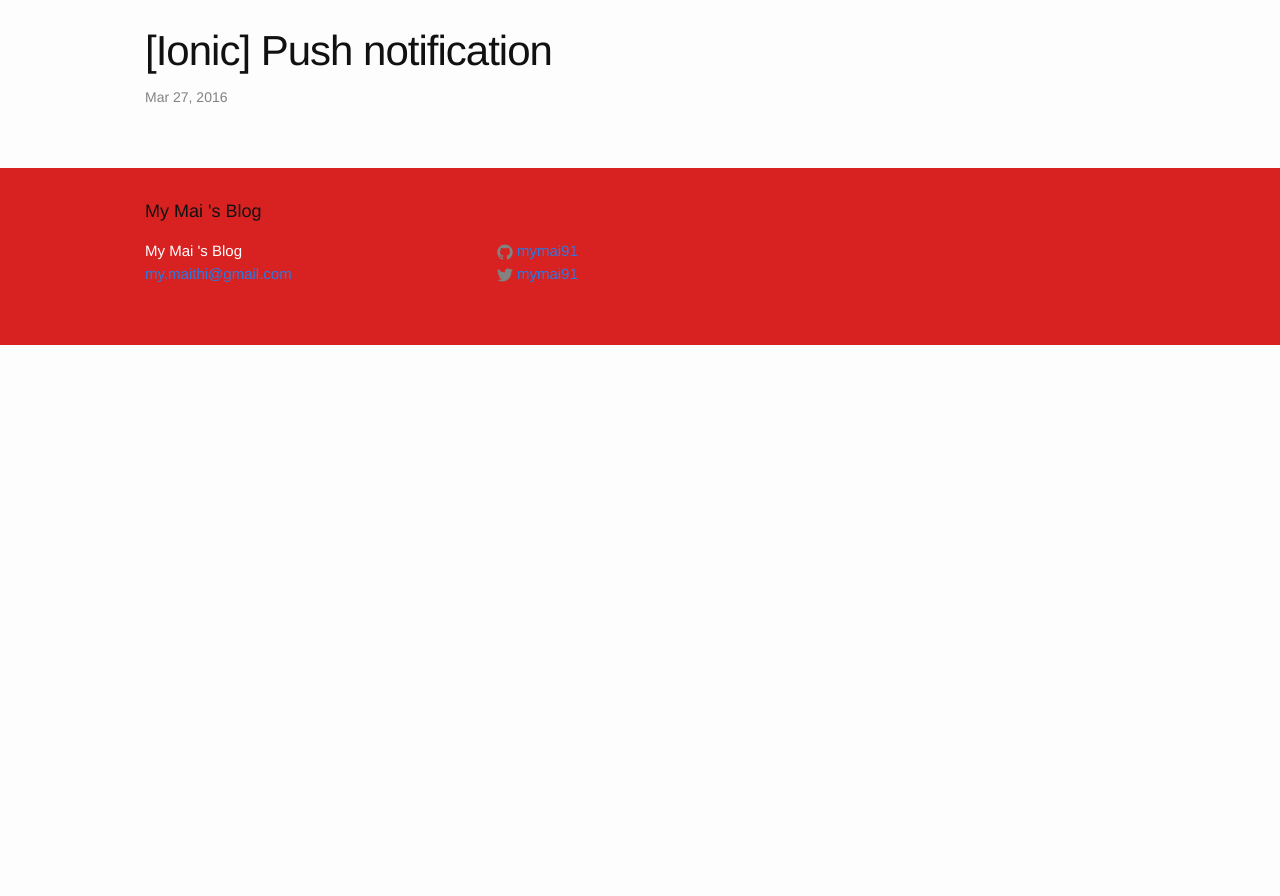
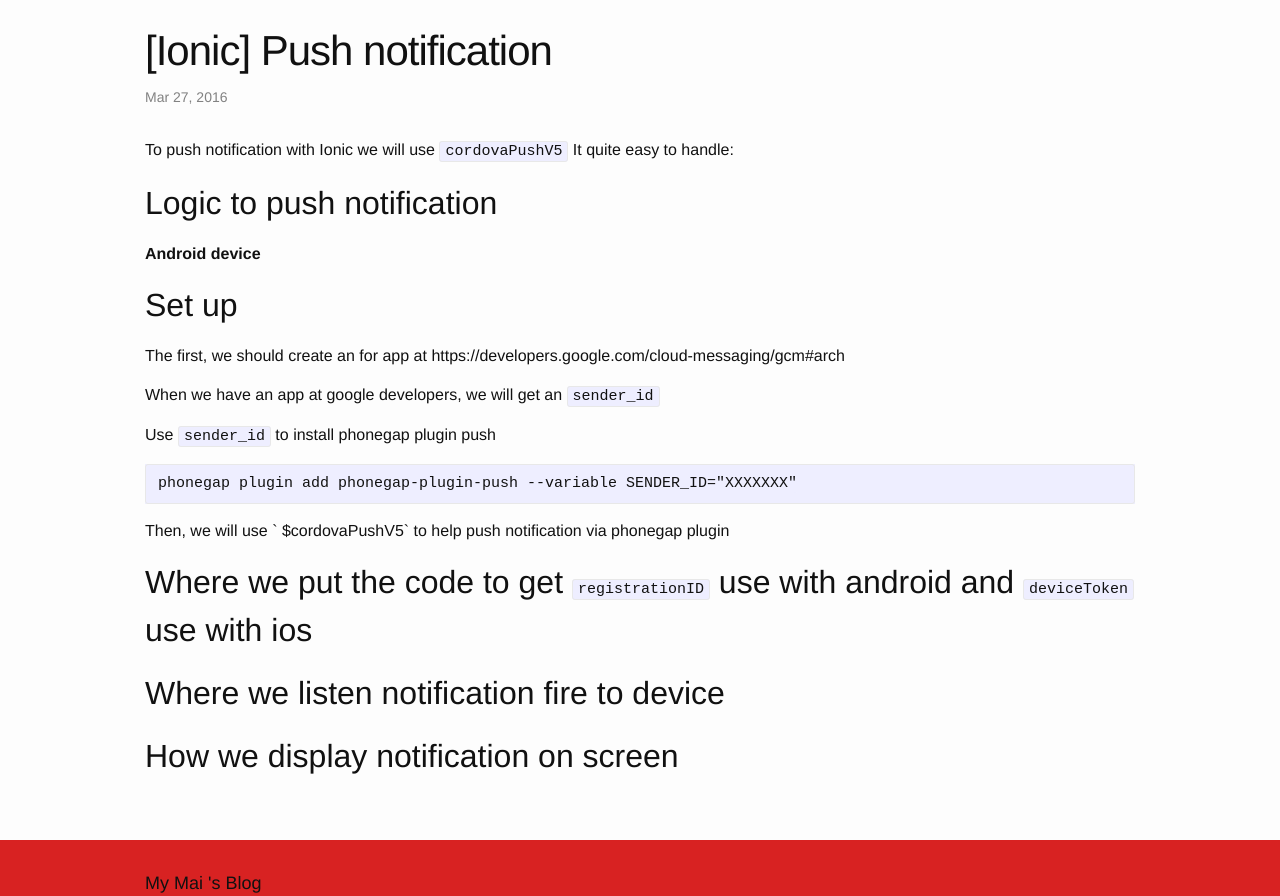
Before and after one commit to mymai91/mymai91.github.io, a Jekyll site: the page built from _posts/2016-03-27-ionic-push-notification-with-ionic.md, in a window 1280 px wide and 1400 px high. Shown: the part 504-1400 px from the top of the window. Built offline with Jekyll 4.4.1, drawn with Linux system fonts in a browser that asks for light colours; comment, search, counter and statistics services are not loaded.

Commit message:
Update 2016-03-27-ionic-push-notification-with-ionic.md

````diff
--- a/_posts/2016-03-27-ionic-push-notification-with-ionic.md
+++ b/_posts/2016-03-27-ionic-push-notification-with-ionic.md
@@ -5,3 +5,26 @@ comments: true
 date:   2016-03-27 15:07:33 +0700
 categories: ionic
 ---
+
+To push notification with Ionic we will use `cordovaPushV5` It quite easy to handle:
+## Logic to push notification
+
+**Android device**
+
+## Set up
+The first, we should create an for app at https://developers.google.com/cloud-messaging/gcm#arch
+
+When we have an app at google developers, we will get an `sender_id`
+
+Use `sender_id` to install phonegap plugin push
+
+```
+phonegap plugin add phonegap-plugin-push --variable SENDER_ID="XXXXXXX"
+```
+Then, we will use ` $cordovaPushV5` to help push notification via phonegap plugin
+
+## Where we put the code to get `registrationID` use with android and `deviceToken` use with ios
+
+## Where we listen notification fire to device
+
+## How we display notification on screen
````
